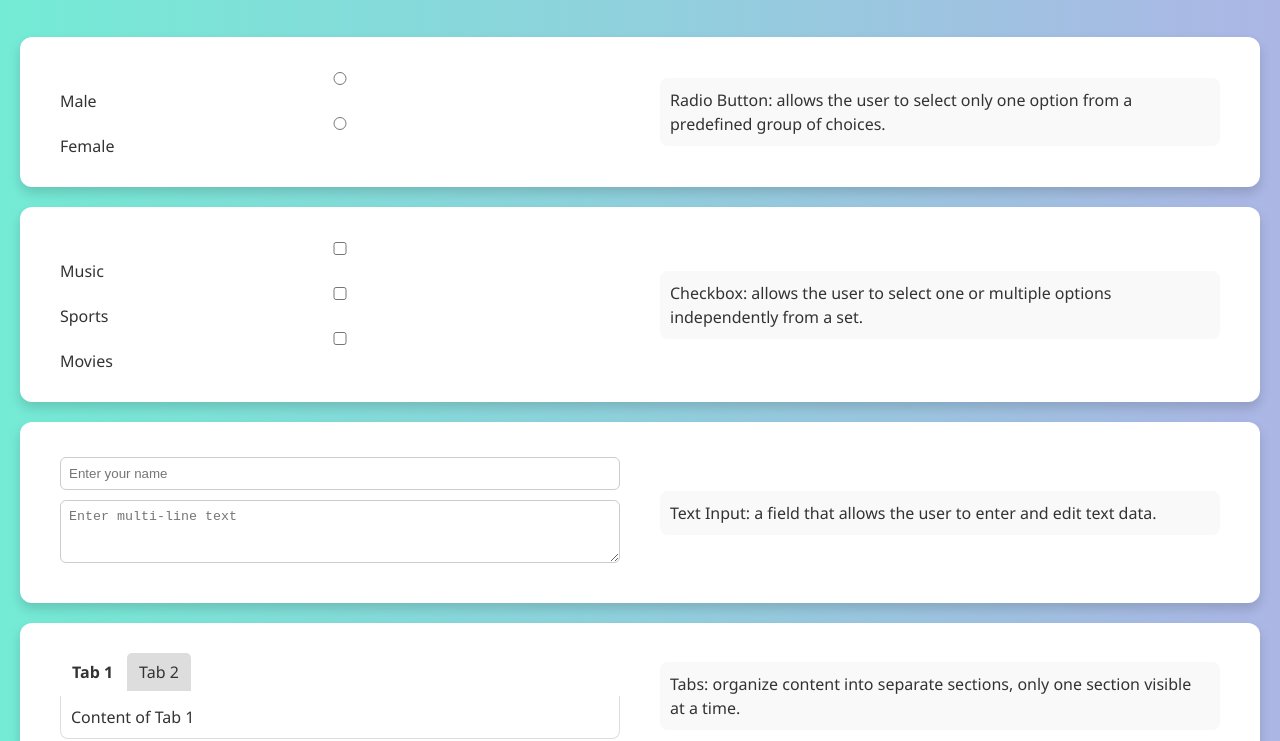
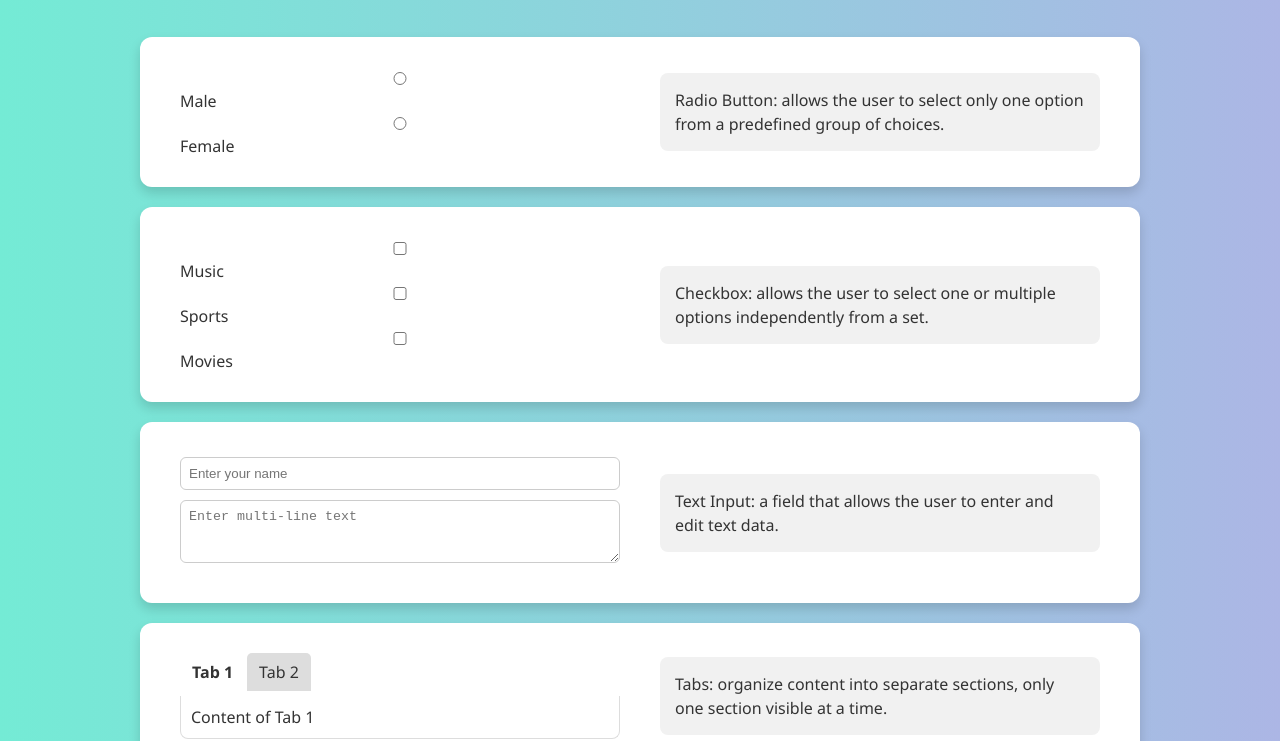
Before and after one commit to Byblosean/UI_elemetnts, a plain HTML site: page index.html in a window 1280 px wide. Shown: the part 87-828 px from the top of the page. Drawn offline with Linux system fonts and the light colour scheme.

Commit message:
Position fix index.html

```diff
--- a/index.html
+++ b/index.html
@@ -17,6 +17,10 @@
     margin-bottom: 40px;
     color: #222;
   }
+  .container {
+    max-width: 1000px;
+    margin: 0 auto;
+  }
   .block {
     display: flex;
     flex-wrap: wrap;
@@ -31,11 +35,15 @@
     flex: 1 1 300px;
     padding: 10px 20px;
   }
+  .description {
+    display: flex;
+    align-items: center;
+  }
   .description p {
     margin: 0;
     line-height: 1.5;
-    background: #f9f9f9;
-    padding: 10px;
+    background: #f1f1f1;
+    padding: 15px;
     border-radius: 8px;
   }
   input, select, button, textarea {
@@ -121,6 +129,7 @@
 <body>
 
 <h1>UI Controls Showcase</h1>
+<div class="container">
 
 <!-- Radio Button -->
 <div class="block">
@@ -245,6 +254,8 @@
   </div>
 </div>
 
+</div>
+
 <script>
 function showTab(index){
   document.querySelectorAll('.tab').forEach((t,i)=> t.classList.toggle('active', i===index));
```
